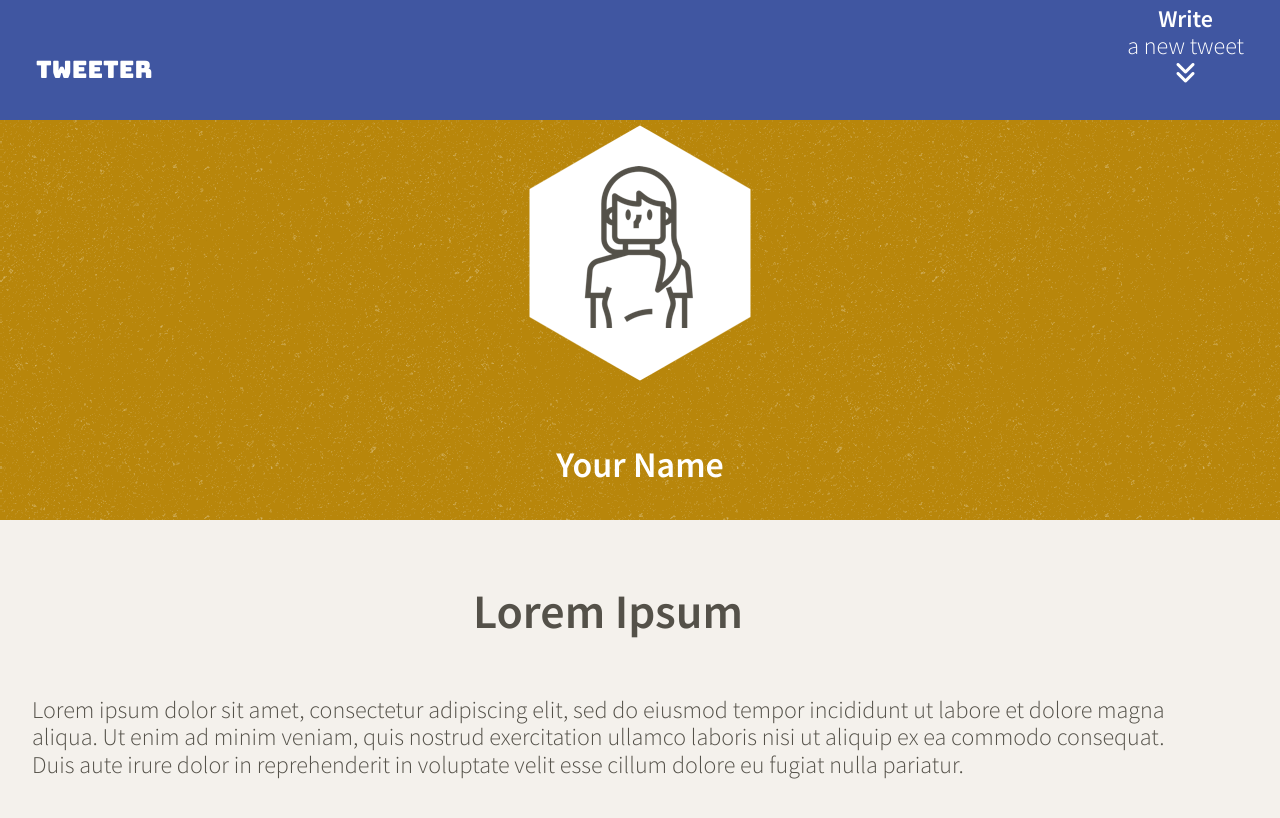
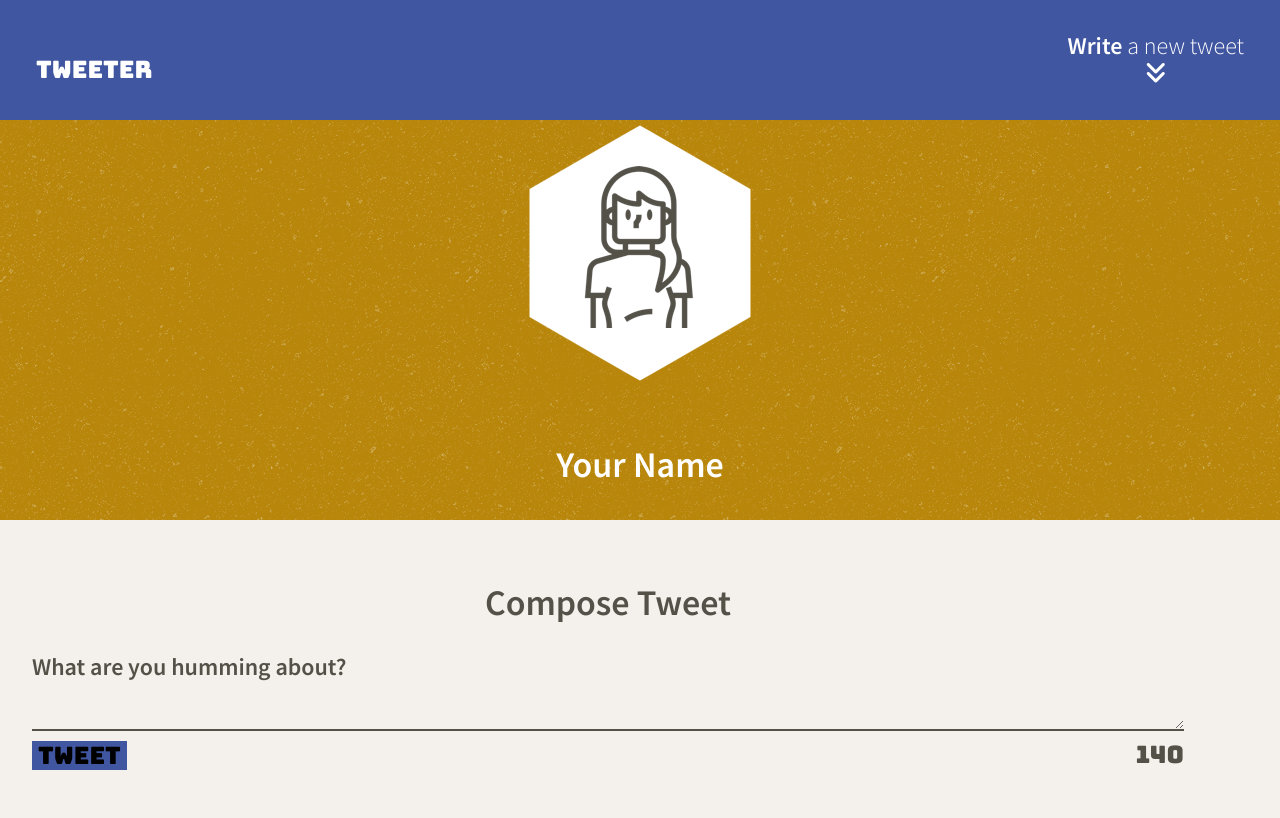
Before and after one commit to gabrielcelligoi/tweeter-project, a website: page public/index.html in a window 1280 px wide. Drawn offline with nearby package versions, Linux system fonts and the light colour scheme.

Commit message:
alignments fixed

```diff
--- a/public/index.html
+++ b/public/index.html
@@ -20,6 +20,7 @@
     <link rel="stylesheet" href="/styles/layout.css" type="text/css" />
     <link rel="stylesheet" href="/styles/nav.css" type="text/css"/>
     <link rel="stylesheet" href="/styles/header.css" type="text/css"/>
+    <link rel="stylesheet" href="/styles/new-tweet.css" type="text/css"/>
 
     <!-- External JS -->
     <script src="https://ajax.googleapis.com/ajax/libs/jquery/3.4.1/jquery.min.js"></script>
@@ -32,7 +33,10 @@
     <!-- Top nav bar (fixed) -->
     <nav>
       <span>tweeter</span>
-      <span id="newTweet"><b>Write</b> a new tweet<i class="fa-solid fa-angles-down"></i></span>
+      <div id="newTweet">
+        <span ><b>Write</b> a new tweet</span>
+        <i class="fa-solid fa-angles-down"></i>
+      </div>
     </nav>
 
     <!-- Header -->
@@ -48,8 +52,17 @@
 
     <!-- Page-specific (main) content here -->
     <main class="container">
-      <h1>Lorem Ipsum</h1>
-      <p>Lorem ipsum dolor sit amet, consectetur adipiscing elit, sed do eiusmod tempor incididunt ut labore et dolore magna aliqua. Ut enim ad minim veniam, quis nostrud exercitation ullamco laboris nisi ut aliquip ex ea commodo consequat. Duis aute irure dolor in reprehenderit in voluptate velit esse cillum dolore eu fugiat nulla pariatur.</p>
+      <section class="new-tweet">
+        <h2>Compose Tweet</h2>
+        <form action="/tweets/" method="POST" id="tweet-form">
+          <label for="tweet-text"><b>What are you humming about?</b></label>
+          <textarea name="text" id="tweet-text"></textarea>
+          <div id="form-footer">
+            <button type="submit" id="form-button">Tweet</button>
+            <output name="counter" class="counter" for="tweet-text">140</output>
+          </div>
+        </form>
+      </section>
     </main>
   </body>
 </html>
--- /dev/null
+++ b/public/styles/new-tweet.css
@@ -0,0 +1,43 @@
+html {
+  box-sizing: border-box;
+}
+*, *:before, *:after {
+  box-sizing: inherit;
+}
+
+.new-tweet {
+  display: flex;
+  justify-content: center;
+  align-items: center;
+  flex-direction: column;
+  width: 100%;
+}
+
+#tweet-text {
+  border: none;
+  border-bottom: 2px solid;
+  color: #545149;
+  background-color: transparent;
+  flex-direction: column;
+  height: 50px;
+  width: 100%
+}
+
+#tweet-form {
+  display: flex;
+  flex-direction: column;
+  width: 100%
+}
+
+#form-footer {
+  display: flex;
+  flex-direction: row;
+  justify-content: space-between;
+  margin-top: 10px;
+  font-family: 'Bungee', cursive, sans-serif;
+}
+
+#form-button {
+  background-color: #4056A1;
+  border: none;
+}
--- a/server/data-files/initial-tweets.json
+++ b/server/data-files/initial-tweets.json
@@ -8,7 +8,7 @@
     "content": {
       "text": "If I have seen further it is by standing on the shoulders of giants"
     },
-    "created_at": 1645908430943
+    "created_at": 1645918096907
   },
   {
     "user": {
@@ -19,6 +19,6 @@
     "content": {
       "text": "Je pense , donc je suis"
     },
-    "created_at": 1645994830943
+    "created_at": 1646004496907
   }
 ]
```
Also changed, not shown: public/styles/nav.css (line endings or trailing spaces).
